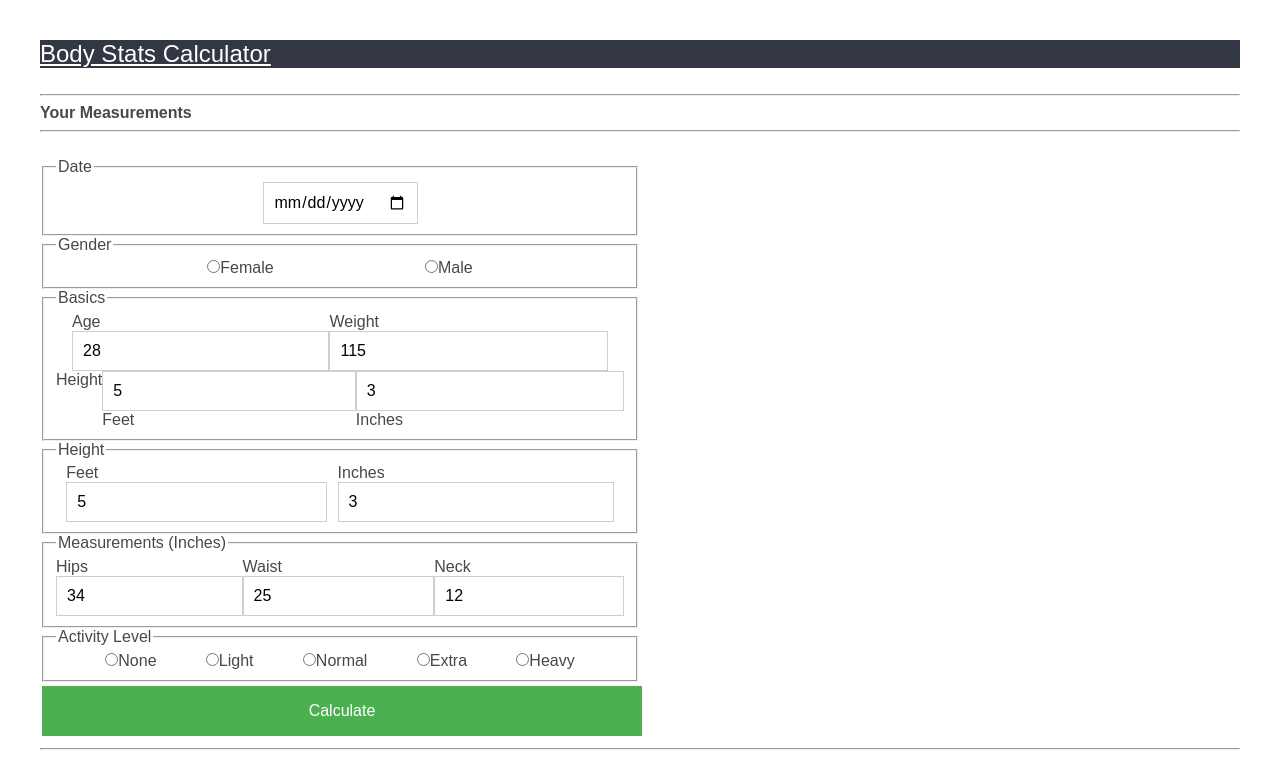
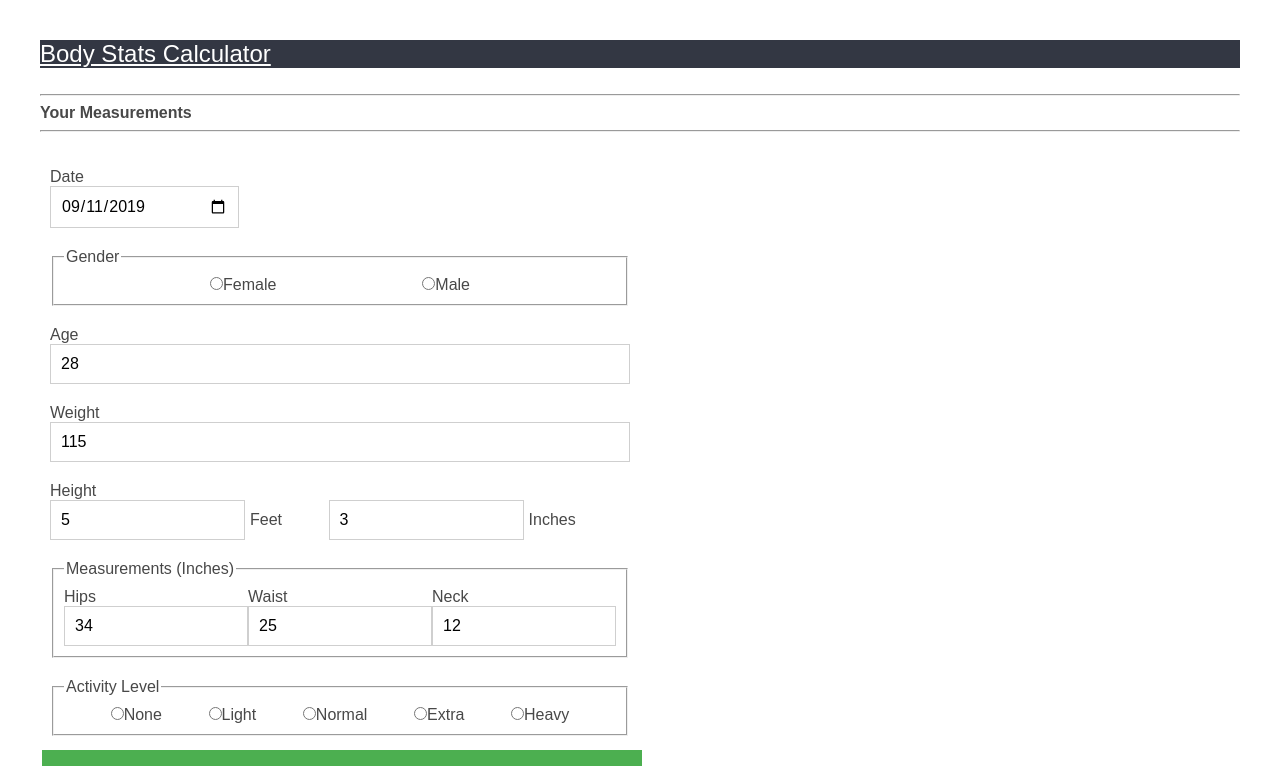
Before and after one commit to kkote/BfCalc-React, a React (Create React App) app: page / in a window 1280 px wide. Shown: the top 766 px of the page. Built offline with nearby package versions, Linux system fonts and the light colour scheme; no server answers.

Commit message:
Form Layout Cleanup

```diff
--- a/src/App.css
+++ b/src/App.css
@@ -89,10 +89,6 @@ h3 {
 
 /* Form */
 
-.calcForm{
-  /* width: 60%; */
-}
-
 #calcForm {
   font-size: 18px !important;
 }
@@ -101,38 +97,31 @@ h3 {
   width: 50%;
   margin: 0 auto;
   position: relative;
+}
 
-}
 .inputRow {
-  /* width: 100%; */
   width: auto;
   display: flex;
+  padding: 10px;
 }
 
 fieldset {
+  padding: 10px;
   width: 100%;
   display: flex;
   justify-content: space-evenly;
-    /* display: grid;
-    grid-auto-columns: auto;
-    grid-auto-flow: column;
-    grid-template-columns: min-content; */
-    /* grid-column: unset;  */
 }
 
 fieldset input {
   width: auto;
-  /* width: 100% */
 }
-
 
 
 input, textarea, select, button {
   width: 100%;
   margin: 0;
-
   -webkit-box-sizing: border-box; /* For legacy WebKit based browsers */
-     -moz-box-sizing: border-box; /* For legacy (Firefox <29) Gecko based browsers */
+     -moz-box-sizing: border-box;
           box-sizing: border-box;
 }
 
@@ -153,16 +142,44 @@ input, textarea, select, button {
   width: 100%;
 }
 
+.basicsRow label{
+  width: 100%;
+}
 
 .basicsRowCombo fieldset{
   flex-wrap: wrap
-
 }
 
 .basicsRowCombo div{
   display: flex
+}
 
+.heightLabel {
+  padding-bottom: 0px;
 }
+.heightRowMainDiv {
+  padding-top: 0px;
+}
+
+.heightRow {
+  padding-top: 0px;
+  width: auto;
+  display: flex;
+}
+
+.heightRow input {
+  width: 70%;
+}
+
+.heightSpan {
+  width: 30%;
+  padding: 5px;
+}
+
+
+/* End Form CSS */
+
+
 
 
 
--- a/src/components/form.js
+++ b/src/components/form.js
@@ -40,13 +40,10 @@ class Form extends React.Component {
         <form onSubmit={this.handleSubmit}>
 
           <div className="inputRow">
-          <fieldset>
-            <legend>Date</legend>
-            <input id="date" name="date" type="date" defaultValue={12-12-17} required/>
 
-          </fieldset>
-
-
+            <label htmlFor="date"> Date
+           <input id="date" name="date" type="date" defaultValue={'2019-09-11'} required />
+            </label>
           </div>
 
 
@@ -59,7 +56,7 @@ class Form extends React.Component {
                 Female</label>
 
               <label htmlFor="male">
-            <input id="male" name="gender" type="radio" value={'male'} required/>
+                <input id="male" name="gender" type="radio" value={'male'} required />
                 Male</label>
 
             </fieldset>
@@ -67,60 +64,35 @@ class Form extends React.Component {
 
 
           <div className="inputRow basicsRow basicsRowCombo">
-          <fieldset >
-          <legend>Basics</legend>
 
+            <label htmlFor="age">Age
+             <input id="age" name="age" type="number" defaultValue={28} required />
+            </label>
+          </div>
 
-        <div>
-        <label htmlFor="age">Age
-          <input id="age" name="age" type="number" defaultValue={28} required/>
-          </label>
+          <div className="inputRow basicsRow basicsRowCombo">
 
             <label htmlFor="weight">Weight
-          <input id="weight" name="weight" type="number" defaultValue={115} required/>
+             <input id="weight" name="weight" type="number" defaultValue={115} required />
             </label>
 
           </div>
 
-        <div>
+          <label className="inputRow basicsRow heightLabel"> Height
+           </label>
+          <div className="inputRow basicsRow heightRowMainDiv">
 
-        <label htmlFor="age">Height
-          </label>
-
-
-
+            <div className=" basicsRow heightRow">
               <label htmlFor="feet">
-              <input id="feet" name="feet" type="number" defaultValue={5} placeholder='Feet' required/>
-              Feet
+                <input id="feet" name="feet" type="number" defaultValue={5} placeholder='Feet' required />
+                <span className="heightSpan">Feet</span>
               </label>
 
               <label htmlFor="inches">
-              <input id="inches" name="inches" type="number" defaultValue={3} placeholder='Inches' required/>
-              Inches
+                <input id="inches" name="inches" type="number" defaultValue={3} placeholder='Inches' required />
+                <span className="heightSpan">Inches</span>
               </label>
-
             </div>
-
-
-          </fieldset>
-
-          </div>
-
-
-        <div className="inputRow basicsRow">
-
-          <fieldset>
-            <legend>Height</legend>
-
-              <label htmlFor="feet">Feet
-              <input id="feet" name="feet" type="number" defaultValue={5} placeholder='Feet' required/>
-              </label>
-
-              <label htmlFor="inches">Inches
-              <input id="inches" name="inches" type="number" defaultValue={3} placeholder='Inches' required/>
-              </label>
-
-          </fieldset>
           </div>
 
 
@@ -130,21 +102,19 @@ class Form extends React.Component {
               <legend>Measurements (Inches)</legend>
 
               <label htmlFor="hips">Hips
-            <input id="hips" name="hips" type="number" defaultValue={34} required/>
+               <input id="hips" name="hips" type="number" defaultValue={34} required />
               </label>
 
               <label htmlFor="waist">Waist
-            <input id="waist" name="waist" type="number" defaultValue={25} required/>
+               <input id="waist" name="waist" type="number" defaultValue={25} required />
               </label>
 
               <label htmlFor="neck">Neck
-            <input id="neck" name="neck" type="number" defaultValue={12} required/>
+               <input id="neck" name="neck" type="number" defaultValue={12} required />
               </label>
 
             </fieldset>
-
           </div>
-
 
           <div className="inputRow">
 
@@ -152,25 +122,24 @@ class Form extends React.Component {
               <legend>Activity Level</legend>
 
               <label htmlFor="none">
-            <input id="none" name="activity" type="radio" value={1.2} required/>
+                <input id="none" name="activity" type="radio" value={1.2} required />
                 None</label>
 
               <label htmlFor="light">
-            <input id="light" name="activity" type="radio" value={1.375} required/>
+                <input id="light" name="activity" type="radio" value={1.375} required />
                 Light</label>
 
               <label htmlFor="normal">
-           <input id="normal" name="activity" type="radio" value={1.55} required/>
+                <input id="normal" name="activity" type="radio" value={1.55} required />
                 Normal</label>
 
               <label htmlFor="extra">
-           <input id="extra" name="activity" type="radio" value={1.725} required/>
+                <input id="extra" name="activity" type="radio" value={1.725} required />
                 Extra</label>
 
               <label htmlFor="heavy">
-            <input id="heavy" name="activity" type="radio" value={1.9} required/>
+                <input id="heavy" name="activity" type="radio" value={1.9} required />
                 Heavy</label>
-
             </fieldset>
           </div>
 
```
Lines whose indentation alone changed are shown as unchanged.
